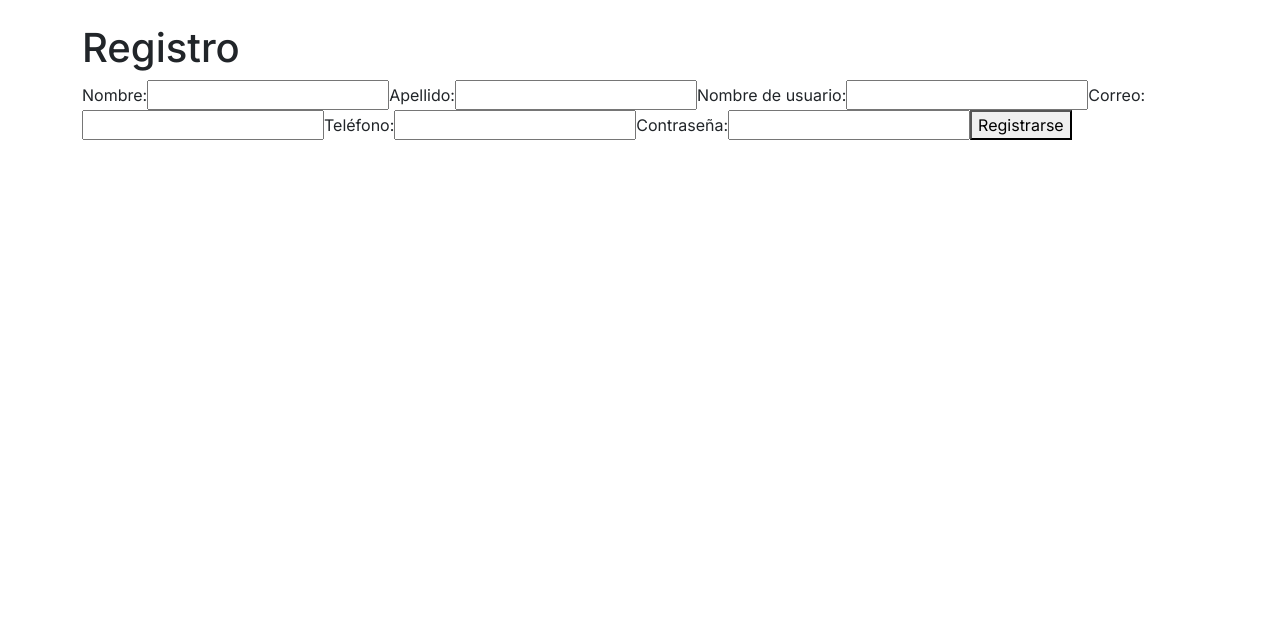
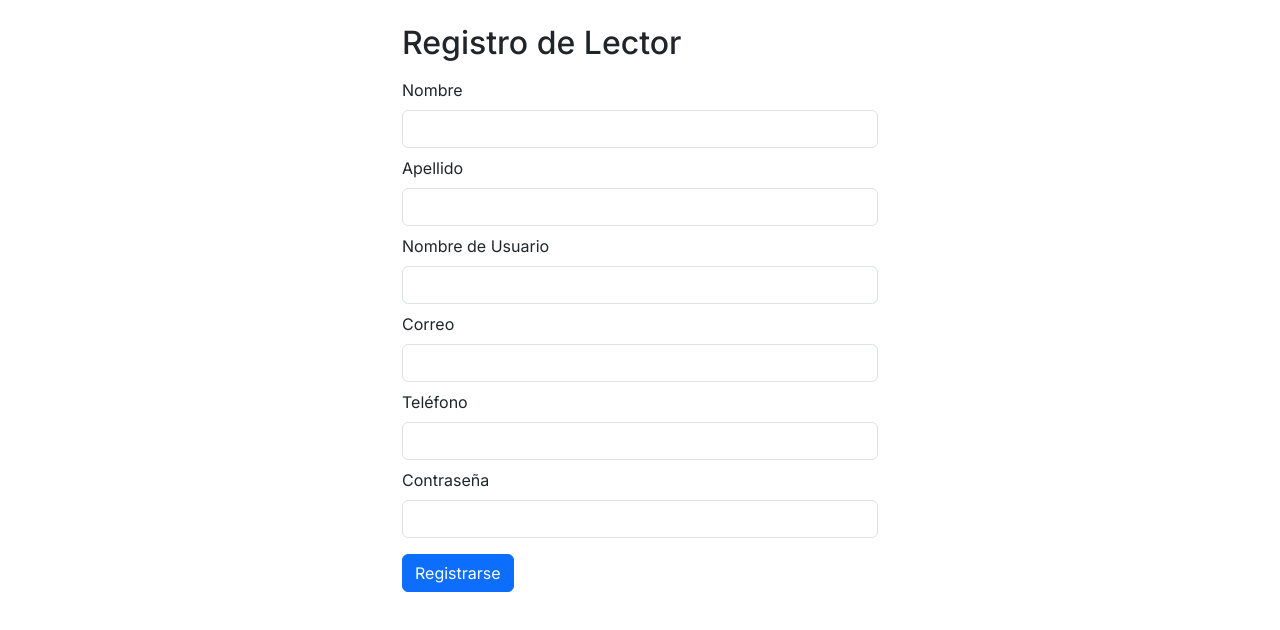
Before and after one commit to linopaul1512/noticias-nextjs-app, a Next.js app: page /registro in a window 1280 px wide. Shown: the top 630 px of the page. Built offline with nearby package versions, Linux system fonts and the light colour scheme.

Commit message:
imprimir datos en login eincorporaracion de plantilla de registro de ariaana funcional

```diff
--- a/src/app/api/auth/login/route.jsx
+++ b/src/app/api/auth/login/route.jsx
@@ -28,6 +28,9 @@ export async function POST(request) {
 
     //declaramos token de una hora de duracion
     const token = jwt.sign({id: usuario._id, role: usuario.role, nombre: usuario.nombre}, process.env.JWT_SECRET, { expiresIn: '1h' });
+    // Verificar token
+    const datos = jwt.verify(token, process.env.JWT_SECRET);
+    console.log(datos, "datos")
 
     const response = NextResponse.json({ message: 'Inicio de sesión exitoso' },{ status: 200 });
 
--- a/src/app/registro/page.js
+++ b/src/app/registro/page.js
@@ -1,22 +1,31 @@
 "use client";
+
 import { useState } from "react";
 import { useRouter } from "next/navigation";
+import { Form, Button, Container, Alert } from "react-bootstrap";
 
 export default function Registro() {
   const [error, setError] = useState("");
   const router = useRouter();
+  const [form, setForm] = useState({
+    nombre: "",
+    apellido: "",
+    nombreusuario: "",
+    correo: "",
+    telefono: "",
+    contrasena: "",
+  });
+
+  const handleChange = (e) => {
+    setForm({ ...form, [e.target.name]: e.target.value });
+  };
 
   const handleSubmit = async (e) => {
     e.preventDefault();
     setError("");
 
     const formData = {
-      nombre: e.target.nombre.value,
-      apellido: e.target.apellido.value,
-      nombreusuario: e.target.nombreusuario.value,
-      correo: e.target.correo.value,
-      telefono: e.target.telefono.value,
-      contrasena: e.target.contrasena.value,
+      ...form,
       rol: "lector", // Campo fijo
     };
 
@@ -39,30 +48,45 @@ export default function Registro() {
   };
 
   return (
-    <div>
-      <h1>Registro</h1>
-      {error && <p style={{ color: "red" }}>{error}</p>}
-      <form onSubmit={handleSubmit}>
-        <label htmlFor="nombre">Nombre:</label>
-        <input type="text" id="nombre" name="nombre" required />
+    <Container className="mt-4" style={{ maxWidth: "500px" }}>
+      <h2 className="mb-3">Registro de Lector</h2>
+      {error && <Alert variant="danger">{error}</Alert>}
 
-        <label htmlFor="apellido">Apellido:</label>
-        <input type="text" id="apellido" name="apellido" required />
+      <Form onSubmit={handleSubmit}>
+        <Form.Group className="mb-2">
+          <Form.Label>Nombre</Form.Label>
+          <Form.Control name="nombre" onChange={handleChange} required />
+        </Form.Group>
 
-        <label htmlFor="nombreusuario">Nombre de usuario:</label>
-        <input type="text" id="nombreusuario" name="nombreusuario" required />
+        <Form.Group className="mb-2">
+          <Form.Label>Apellido</Form.Label>
+          <Form.Control name="apellido" onChange={handleChange} required />
+        </Form.Group>
 
-        <label htmlFor="correo">Correo:</label>
-        <input type="email" id="correo" name="correo" required />
+        <Form.Group className="mb-2">
+          <Form.Label>Nombre de Usuario</Form.Label>
+          <Form.Control name="nombreusuario" onChange={handleChange} required />
+        </Form.Group>
 
-        <label htmlFor="telefono">Teléfono:</label>
-        <input type="text" id="telefono" name="telefono" required />
+        <Form.Group className="mb-2">
+          <Form.Label>Correo</Form.Label>
+          <Form.Control type="email" name="correo" onChange={handleChange} required />
+        </Form.Group>
 
-        <label htmlFor="contrasena">Contraseña:</label>
-        <input type="password" id="contrasena" name="contrasena" required minLength="6" />
+        <Form.Group className="mb-2">
+          <Form.Label>Teléfono</Form.Label>
+          <Form.Control name="telefono" onChange={handleChange} required />
+        </Form.Group>
 
-        <button type="submit">Registrarse</button>
-      </form>
-    </div>
+        <Form.Group className="mb-2">
+          <Form.Label>Contraseña</Form.Label>
+          <Form.Control type="password" name="contrasena" onChange={handleChange} required minLength={6} />
+        </Form.Group>
+
+        <Button type="submit" className="mt-2" variant="primary" block="true">
+          Registrarse
+        </Button>
+      </Form>
+    </Container>
   );
 }
```
